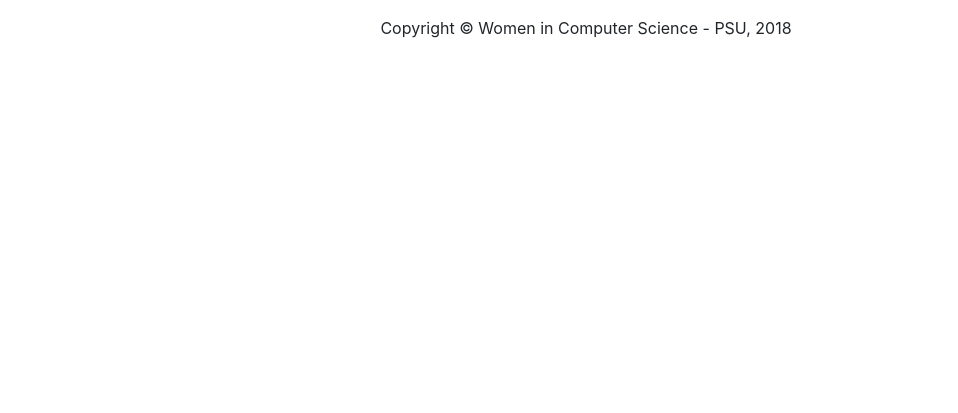
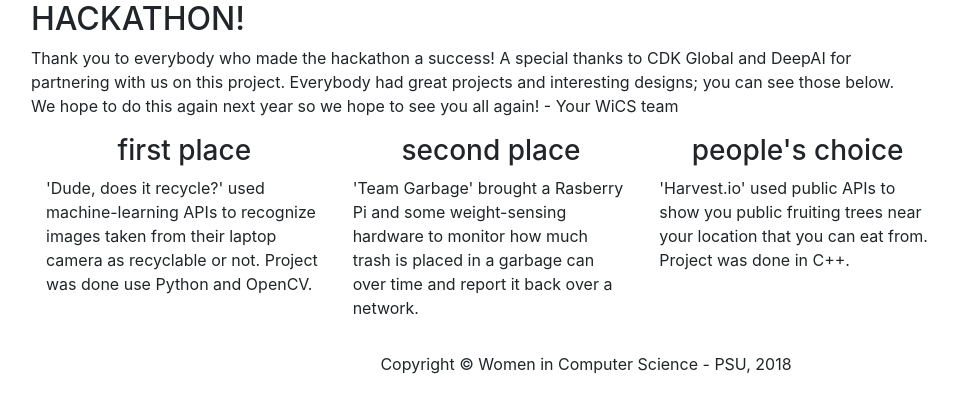
Before and after one commit to WiCS-PortlandState/wics_2, a Python web app: template wics_2/templates/home.jinja2 in a window 1280 px wide. Shown: the part 174-587 px from the top of the page, without its empty margins (54-1012 px from the left). Run offline with Jinja, Linux system fonts and the light colour scheme; the template is opened without the code that fills it, so the values that code supplies are empty; some libraries are stand-ins or nearby versions.

Commit message:
updating with hackathon stuff

```diff
--- a/wics_2/templates/home.jinja2
+++ b/wics_2/templates/home.jinja2
@@ -6,7 +6,7 @@
         <h1><span class="font-bold">WiCS</span></h1>
         <h2><span class="smaller">women in computer science, PSU</span></h2>
         <p class="lead">Promoting diversity and inclusion in the Computer Science program of Portland State University</p>
-        <main role="main">
+        <main role="main row">
             <div id="myCarousel" class="carousel slide" data-ride="carousel">
                 <ol class="carousel-indicators">
                     <li data-target="#myCarousel" data-slide-to="0" class="active"></li>
@@ -55,5 +55,45 @@
                 </a>
             </div>
         </main>
+        <div class="col-12 row">
+            <h2>HACKATHON!</h2>
+            <p>
+                Thank you to everybody who made the hackathon a success! A special thanks to CDK Global and DeepAI
+                for partnering with us on this project. Everybody had great projects and interesting designs; you can
+                see those below. We hope to do this again next year so we hope to see you all again!
+
+                - Your WiCS team
+            </p>
+        </div>
+        <div class="col-4 float-left fix-height">
+            <img class="position-absolute most-width" src="{{ request.static_url('wics_2:static/images/hackathon_first.jpg') }}" />
+            <div class="overlay-on-hover full-height">
+                <h3 class="text-center">first place</h3>
+                <p>
+                    'Dude, does it recycle?' used machine-learning APIs to recognize images taken from their laptop camera
+                    as recyclable or not. Project was done use Python and OpenCV.
+                </p>
+            </div>
+        </div>
+        <div class="col-4 float-left fix-height">
+            <img class="position-absolute most-width" src="{{ request.static_url('wics_2:static/images/hackathon_second.jpg') }}" >
+            <div class="overlay-on-hover full-height">
+                <h3 class="text-center">second place</h3>
+                <p>
+                    'Team Garbage' brought a Rasberry Pi and some weight-sensing hardware to monitor how much trash
+                    is placed in a garbage can over time and report it back over a network.
+                </p>
+            </div>
+        </div>
+        <div class="col-4 float-left fix-height">
+            <img class="position-absolute most-width" src="{{ request.static_url('wics_2:static/images/hackathon_choice.jpg') }}" >
+            <div class="overlay-on-hover full-height">
+                <h3 class="text-center">people's choice</h3>
+                <p>
+                    'Harvest.io' used public APIs to show you public fruiting trees near your location that you can
+                    eat from. Project was done in C++.
+                </p>
+            </div>
+        </div>
     </div>
 {% endblock content %}
```
Also changed, not shown: wics_2/static/css/main.css (+23 -0 lines), wics_2/static/images/hackathon_choice.jpg (added), wics_2/static/images/hackathon_first.jpg (added), wics_2/static/images/hackathon_second.jpg (added). Lines whose indentation alone changed are shown as unchanged.
